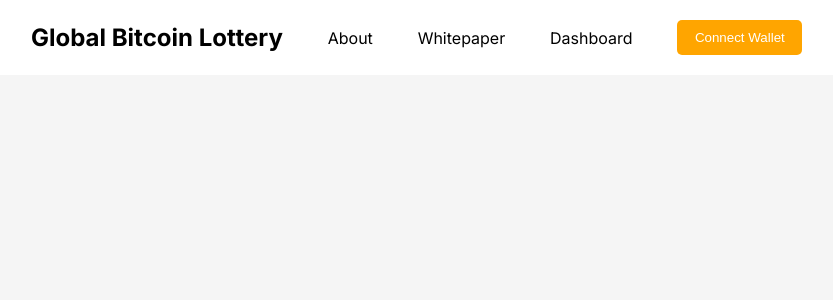
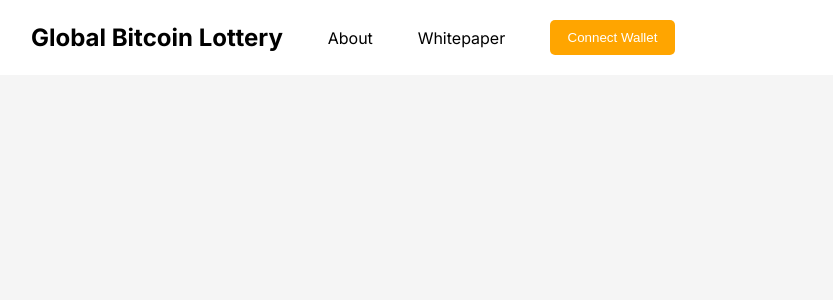
Before and after one commit to tjpeyton/gbtcl-fe, a Next.js app: page / in a window 1280 px wide. Shown: the top 300 px of the page, without its empty margins (161-994 px from the left). Built offline with nearby package versions, Linux system fonts and the light colour scheme.

Commit message:
removed dashboard link

```diff
--- a/src/components/TopNav/index.tsx
+++ b/src/components/TopNav/index.tsx
@@ -26,11 +26,6 @@ const TopNav = () => {
         href='/whitepaper'>
         Whitepaper
       </Link>
-      <Link
-        className={`${pathname === '/' ? 'activeLink' : 'link'}`}
-        href='/'>
-        Dashboard
-      </Link>
       <div className={styles.connectWallet}>
         <Button
           type='primary'
```
